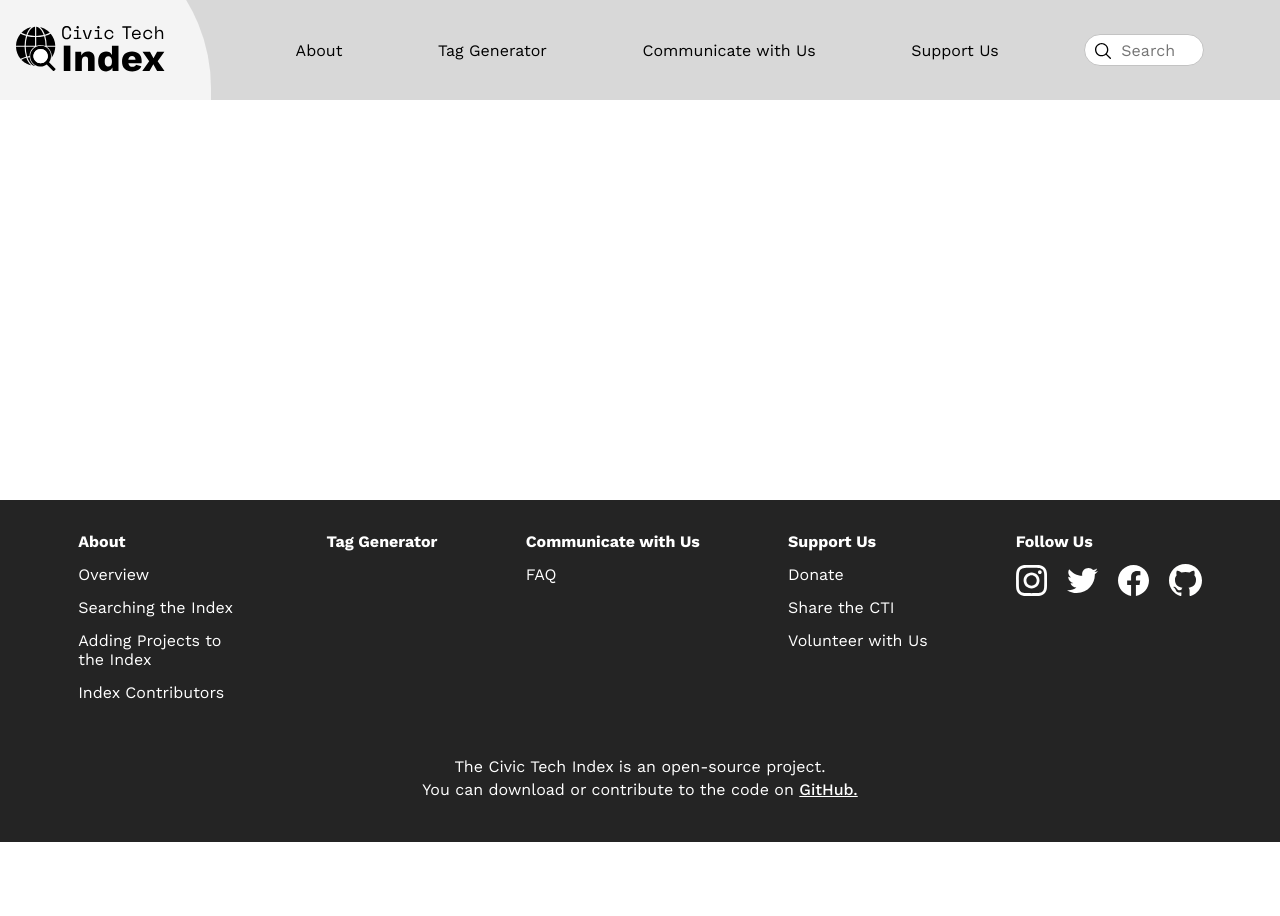
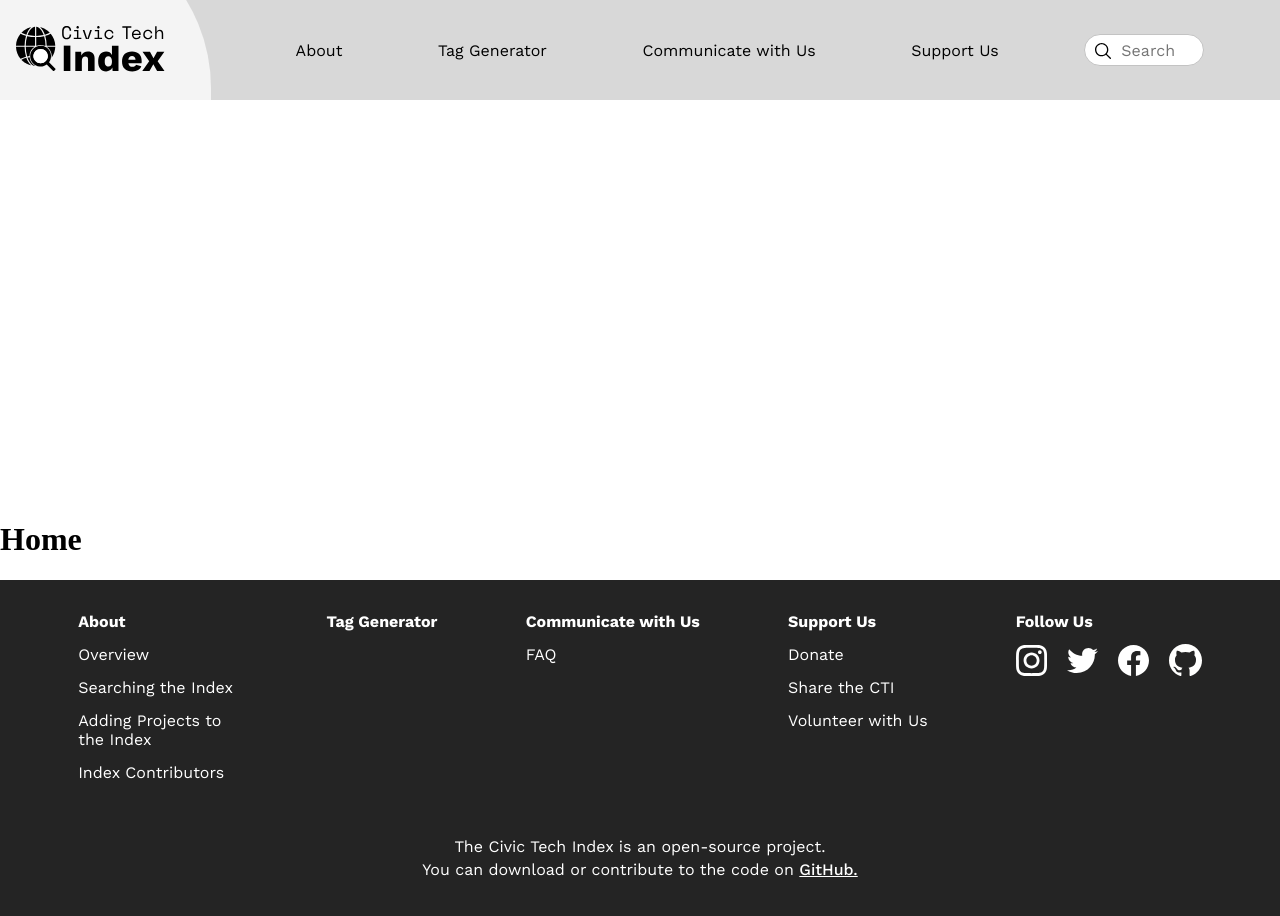
Before and after one commit to civictechindex/CTI-website-frontend, a React (Create React App) app: page / in a window 1280 px wide. Shown: the top 916 px of the page. Before the commit the page ends 842 px from the top, so only its background shows below. Built offline with nearby package versions, Linux system fonts and the light colour scheme.

Commit message:
Add home component

```diff
--- a/src/App.js
+++ b/src/App.js
@@ -1,11 +1,16 @@
 import React from 'react'
+import { Route, Switch } from 'react-router-dom'
 import Header from './components/Header'
 import Footer from './components/Footer'
+import Home from './components/Home'
 
 const App = () => {
   return (
     <>
       <Header/>
+      <Switch>
+        <Route exact path='/' component={Home}/>
+      </Switch>
       <Footer/>
     </>
   )
--- /dev/null
+++ b/src/components/Home/index.js
@@ -0,0 +1,14 @@
+import React from 'react'
+import useStyles from './style.js'
+
+const Home = () => {
+  const classes = useStyles()
+
+  return (
+    <>
+    <h1>Home</h1>
+    </>
+  )
+}
+
+export default Home
--- /dev/null
+++ b/src/components/Home/style.js
@@ -0,0 +1,7 @@
+import { createUseStyles } from 'react-jss'
+
+const useStyles = createUseStyles( theme => ({
+
+}))
+
+export default useStyles
```
